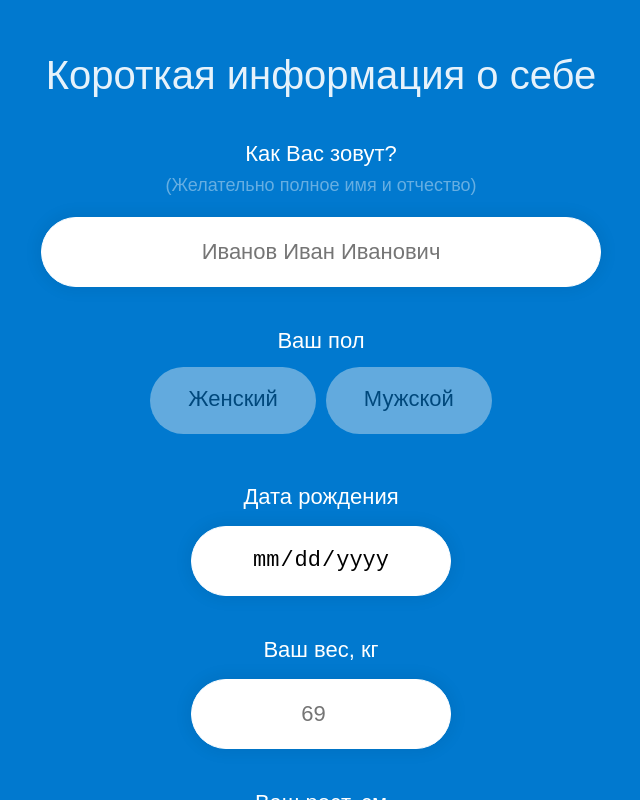
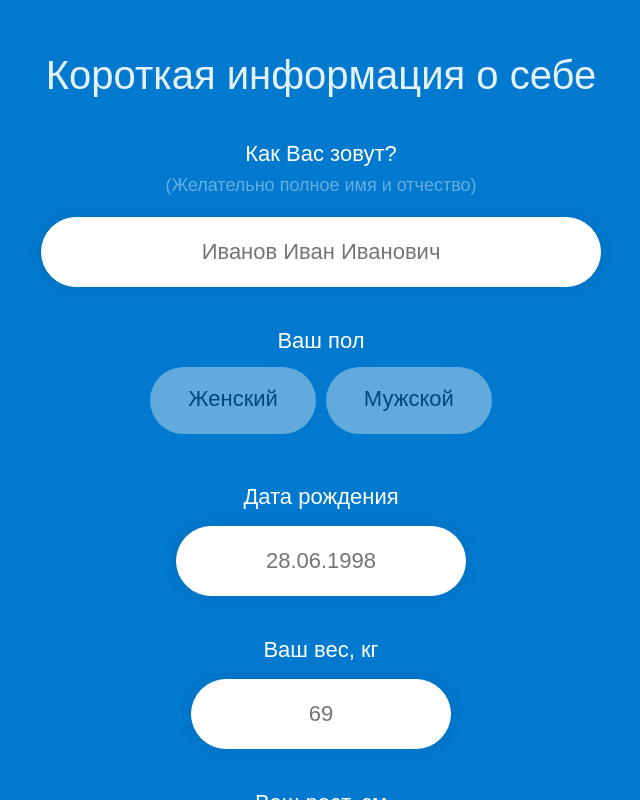
Before and after one commit to kbaltsevich/questionnaire-app, a React (Create React App) app: page / in a window 1280 px wide. Both pictures are taken after a click on the button "Продолжить". Shown: the top 800 px of the page, without its empty margins (319-959 px from the left). Built offline with nearby package versions, Linux system fonts and the light colour scheme.

Commit message:
fix: fixed design bugs

```diff
--- a/src/App.css
+++ b/src/App.css
@@ -11,6 +11,7 @@
   text-align: center;
   background-color: #0179cf;
   transition: all 0.5s ease-in;
+  font-family: "DINPro", Arial, sans-serif;
 }
 
 .section {
@@ -19,31 +20,35 @@
   text-align: center;
   max-width: 1160px;
   margin: 0 auto;
+  font-family: "DINPro", Arial, sans-serif;
 }
 
 .section h1 {
   font-style: normal;
-  font-weight: 400 !important;
+  font-weight: 300;
   font-size: 80px;
   line-height: 80px;
   text-align: center;
   color: #ffffff;
   margin: 0 0 50px;
+  font-family: "DINPro", Arial, sans-serif;
 }
 
 .section h1 span {
   font-weight: 500 !important;
+  font-family: "DINPro", Arial, sans-serif;
 }
 
 .section h2 {
   font-style: normal;
-  font-weight: normal;
+  font-weight: 500;
   font-size: 40px;
   line-height: 50px;
   text-align: center;
   color: #ffffff;
   opacity: 0.9;
   margin: 20px auto;
+  font-family: "DINPro", Arial, sans-serif;
 }
 
 .section > p {
@@ -54,14 +59,18 @@
   color: #ffffff;
   opacity: 0.9;
   margin: 0 0 30px;
+  font-family: "DINPro", Arial, sans-serif;
 }
 
 .activeSection {
   display: block !important;
   opacity: 0; /*Элемент полностью прозрачный (невидимый)*/
   transition: 1s; /*Скорость перехода состояния элемента*/
+  -webkit-animation: show 0.5s 1;
   animation: show 0.5s 1; /* Указываем название анимации, её время и количество повторов*/
+  -webkit-animation-fill-mode: forwards;
   animation-fill-mode: forwards; /* Чтобы элемент оставался в конечном состоянии анимации */
+  -webkit-animation-delay: 0;
   animation-delay: 0; /* Задержка перед началом */
 }
 
@@ -70,6 +79,11 @@
   background: #ffdfde !important;
   border: 1px solid #ffdfde !important;
   opacity: 1 !important;
+  transition: none !important;
+  -webkit-transition: none !important;
+  -moz-transition: none !important;
+  -ms-transition: none !important;
+  -o-transition: none !important;
 }
 .end {
   display: none;
@@ -77,6 +91,7 @@
   text-align: center;
   max-width: 1160px;
   margin: 0 auto;
+  font-family: "DINPro", Arial, sans-serif;
 }
 .end span {
   font-style: normal;
@@ -86,6 +101,16 @@
   text-align: center;
   color: #ffffff;
   margin: 0 0 50px;
+  font-family: "DINPro", Arial, sans-serif;
+}
+
+@-webkit-keyframes show {
+  0% {
+    opacity: 0;
+  }
+  100% {
+    opacity: 1;
+  }
 }
 
 @keyframes show {
@@ -108,6 +133,7 @@
   line-height: 28px;
   color: #000000;
   transition: all 0.3s ease;
+  font-family: "DINPro", Arial, sans-serif;
 }
 .forOption:hover {
   cursor: pointer;
@@ -118,6 +144,7 @@
   margin: 0 auto;
   padding: 20px 0;
   text-align: center;
+  font-family: "DINPro", Arial, sans-serif;
 }
 .title {
   display: block;
@@ -127,21 +154,24 @@
   line-height: 28px;
   color: #ffffff;
   margin: 0 auto 5px;
+  font-family: "DINPro", Arial, sans-serif;
 }
 
 .buttons_container {
   margin: 30px auto;
+  font-family: "DINPro", Arial, sans-serif;
 }
 
 .description {
   font-style: normal;
-  font-weight: normal;
+  font-weight: 500;
   font-size: 18px;
   line-height: 24px;
   color: #ffffff;
   opacity: 0.4;
   margin: 0 auto 20px;
   padding: 0 0 0px;
+  font-family: "DINPro", Arial, sans-serif;
 }
 
 .description ~ .forInput {
@@ -150,6 +180,7 @@
 
 .forLabel {
   padding: 0 5px;
+  font-family: "DINPro", Arial, sans-serif;
 }
 
 .forLabel span {
@@ -163,6 +194,7 @@
   padding: 19px 38px 23px;
   border-radius: 100px;
   transition: all 0.3s ease;
+  font-family: "DINPro", Arial, sans-serif;
 }
 
 .forLabel span:hover {
@@ -172,6 +204,7 @@
 
 .forLabel input {
   display: none;
+  font-family: "DINPro", Arial, sans-serif;
 }
 
 .forLabel input:checked + span {
@@ -193,6 +226,7 @@
   color: #ffffff;
   transition: all 0.3s ease-in;
   margin: 30px auto;
+  font-family: "DINPro", Arial, sans-serif;
 }
 
 .buttonStyle:hover {
@@ -202,6 +236,7 @@
 
 .prevButton {
   margin: 30px auto 20px !important;
+  font-family: "DINPro", Arial, sans-serif;
 }
 
 .prevButton ~ .buttonStyle {
@@ -224,6 +259,7 @@
   transition: all 0.3s ease-in;
   background-color: #0179cf;
   margin: 15px auto;
+  font-family: "DINPro", Arial, sans-serif;
 }
 
 .addButton:hover,
@@ -246,6 +282,12 @@
   font-weight: 400;
   line-height: 28px;
   color: #000000;
+  font-family: "DINPro", Arial, sans-serif;
+  transition: none;
+  -webkit-transition: none;
+  -moz-transition: none;
+  -ms-transition: none;
+  -o-transition: none;
 }
 
 .forInput[name="Как Вас зовут?"] {
@@ -261,6 +303,22 @@
   outline: none;
 }
 
-::-webkit-calendar-picker-indicator {
+input::-webkit-calendar-picker-indicator {
   display: none;
 }
+
+input::-webkit-inner-spin-button {
+  display: none;
+}
+
+input::-webkit-datetime-edit-text {
+  font-family: "DINPro", Arial, sans-serif;
+  text-align: center;
+}
+
+input::-webkit-outer-spin-button,
+input::-webkit-inner-spin-button {
+  /* display: none; <- Crashes Chrome on hover */
+  -webkit-appearance: none;
+  margin: 0; /* <-- Apparently some margin are still there even though it's hidden */
+}
--- a/src/App.js
+++ b/src/App.js
@@ -31,6 +31,7 @@ function App() {
     title: "Дата рождения",
     description: "",
     placeholder: "28.06.1998",
+    minValue: "1900-01-01",
     value: "",
   });
   const [getWeight, setWeight] = useState({
@@ -286,7 +287,7 @@ function App() {
           getState={dataBirthday}
           setState={setDataBirthday}
           stateName={dataBirthday.title}
-          typeInput="date"
+          isDate={true}
         />
         <Input
           getState={getWeight}
@@ -305,6 +306,7 @@ function App() {
           setState={setNationality}
           stateName={getNationality.title}
           notForValidation={true}
+          onlyText={true}
         />
         <Radio
           getState={isJews}
--- a/src/components/FormButton/FormButton.jsx
+++ b/src/components/FormButton/FormButton.jsx
@@ -57,28 +57,27 @@ const FormButton = (props) => {
       }
     });
     if (arrNoValidInputs.length > 0) {
-      if (
-        document.querySelectorAll(`input[name='${arrNoValidInputs[0]}']`)
-          .length > 1
-      ) {
-        document
-          .querySelectorAll(`input[name='${arrNoValidInputs[0]}']`)
+      arrNoValidInputs.forEach((item) => {
+        if (document.querySelectorAll(`input[name='${item}']`).length > 1) {
+          document.querySelector(`.App`).scrollIntoView({
+            inline: "start",
+            behavior: "smooth",
+          });
+          return document
+            .querySelectorAll(`input[name='${item}']`)
             .forEach((item) =>
               item.parentElement.querySelector("span").classList.add("noValid")
             );
-        return document.querySelector(`.App`).scrollIntoView({
+        } else {
+          return document
+            .querySelector(`input[name='${item}']`)
+            .classList.add("noValid");
+        }
+      });
+      return document.querySelector(`html`).scrollIntoView({
         inline: "start",
         behavior: "smooth",
       });
-      } else {
-        document
-          .querySelector(`input[name='${arrNoValidInputs[0]}']`)
-          .classList.add("noValid");
-        return document.querySelector(`.App`).scrollIntoView({
-          inline: "start",
-          behavior: "smooth",
-        });
-      }
     }
     if (indexActiveClass === lengthArrClasses - 1) {
       const scriptURL =
--- a/src/components/Input/Input.jsx
+++ b/src/components/Input/Input.jsx
@@ -1,8 +1,18 @@
-import React from "react";
+import React, { useState } from "react";
 import style from "./Input.module.css";
 
 const Input = (props) => {
-  const { getState, setState, stateName, typeInput, notForValidation } = props;
+  const {
+    getState,
+    setState,
+    stateName,
+    typeInput,
+    notForValidation,
+    isDate,
+    onlyText,
+  } = props;
+  const [typeState, setTypeState] = useState(typeInput);
+
   return (
     <div className="container">
       <span className="title">{getState.title}</span>
@@ -15,15 +25,54 @@ const Input = (props) => {
             ? ["forInput", "not-for-validation"].join(" ")
             : "forInput"
         }
-        type={typeInput ? typeInput : "text"}
+        type={typeState ? typeState : "text"}
         name={stateName}
         id={stateName}
         placeholder={getState.placeholder}
         value={getState.value}
-        onChange={(e) => setState({ ...getState, value: e.target.value })}
-        pattern={typeInput === "date" ? "[0-9]{4}-[0-9]{2}-[0-9]{2}" : null}
+        onChange={(e) => {
+          document
+            .querySelectorAll(`input[name='${stateName}']`)
+            .forEach((input) => {
+              input.classList.remove("noValid");
+            });
+          return setState({ ...getState, value: e.target.value });
+        }}
         min={getState.minValue ? getState.minValue : null}
         max={getState.maxValue ? getState.maxValue : null}
+        onClick={(e) => (isDate ? e.preventDefault() : null)}
+        pattern={typeInput === "text" ? "^^[A-Za-zА-Яа-яЁё\\s]+$" : null}
+        onFocus={isDate ? () => setTypeState("date") : null}
+        onBlur={() => {
+          if (isDate && !getState.value) {
+            return () => setTypeState("text");
+          }
+          if (typeState === "number") {
+            if (getState.minValue || getState.maxValue) {
+              if (+getState.minValue > +getState.value) {
+                setState({ ...getState, value: getState.minValue });
+              }
+              if (+getState.maxValue < +getState.value) {
+                return setState({ ...getState, value: getState.maxValue });
+              }
+            }
+          }
+          if (isDate && getState.value) {
+            if (getState.minValue || getState.maxValue) {
+              if (
+                new Date(getState.minValue).getTime() >
+                new Date(getState.value).getTime()
+              ) {
+                setState({ ...getState, value: getState.minValue });
+              }
+            }
+          }
+          if (onlyText) {
+            const textValue = getState.value;
+            const textWithoutNumbers = textValue.replace(/[0-9]/g, "");
+            setState({ ...getState, value: textWithoutNumbers });
+          }
+        }}
       />
     </div>
   );
--- a/src/components/Radio/Radio.jsx
+++ b/src/components/Radio/Radio.jsx
@@ -19,7 +19,14 @@ const Radio = (props) => {
                 id={`${stateName}_${index}`}
                 value={item}
                 onChange={(e) => {
-                  setState({ ...getState, value: e.target.value });
+                  document
+                    .querySelectorAll(`input[name='${stateName}']`)
+                    .forEach((input) => {
+                      input.parentElement
+                        .querySelector("span")
+                        .classList.remove("noValid");
+                    });
+                  return setState({ ...getState, value: e.target.value });
                 }}
               />
               <span>{item}</span>
--- a/src/index.css
+++ b/src/index.css
@@ -1,8 +1,6 @@
 body {
   margin: 0;
   font-family: "DINPro", Arial, sans-serif;
-  -webkit-font-smoothing: antialiased;
-  -moz-osx-font-smoothing: grayscale;
 }
 
 * {
@@ -10,4 +8,5 @@ body {
   margin: 0;
   padding: 0;
   transition: all 0.5s ease-in;
+  font-family: "DINPro", Arial, sans-serif;
 }
```
Lines whose indentation alone changed are shown as unchanged.
